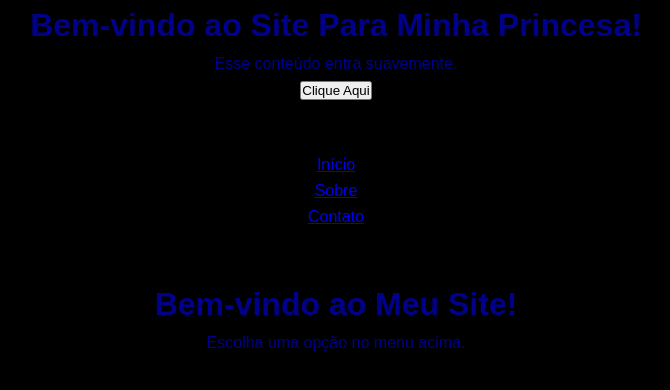
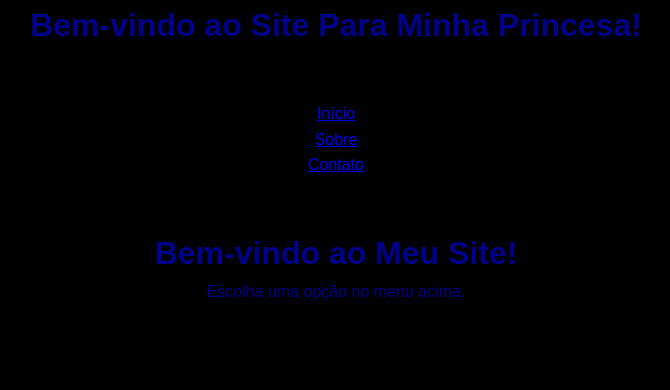
Before and after one commit to gamerzikalucas/momo, a plain HTML site: page index.html in a window 1280 px wide. Shown: the whole page, without its empty margins (304-974 px from the left). Drawn offline with Linux system fonts and the light colour scheme.

Commit message:
Update index.html

```diff
--- a/index.html
+++ b/index.html
@@ -1,8 +1,6 @@
 <!DOCTYPE html>
 <html lang="pt-br">
 <h1 class="animar">Bem-vindo ao Site Para Minha Princesa!</h1>
-<p class="animar">Esse conteúdo entra suavemente.</p>
-<button class="animar">Clique Aqui</button>
 <!DOCTYPE html>
 <html lang="pt-br">
 <head>
```
